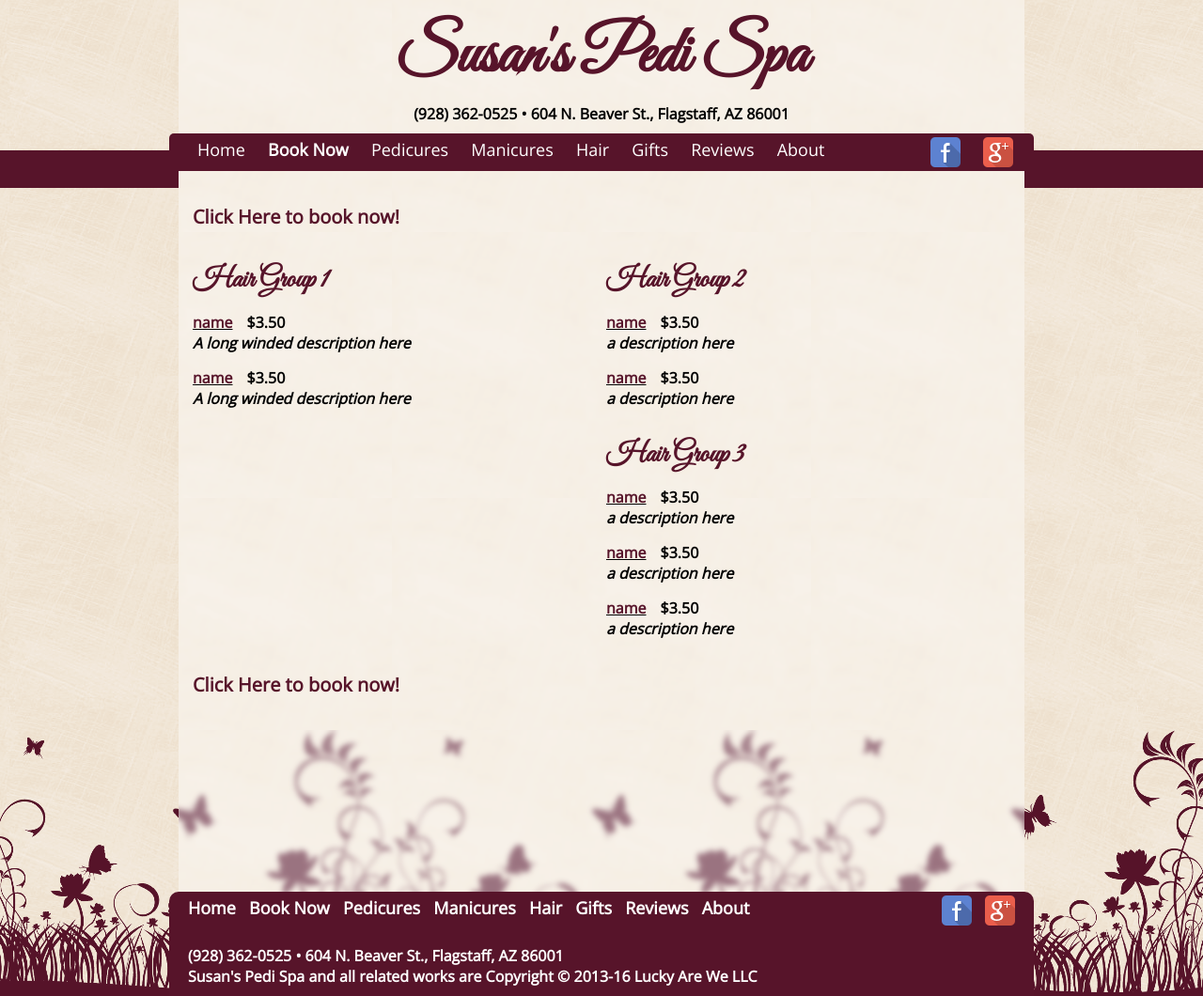
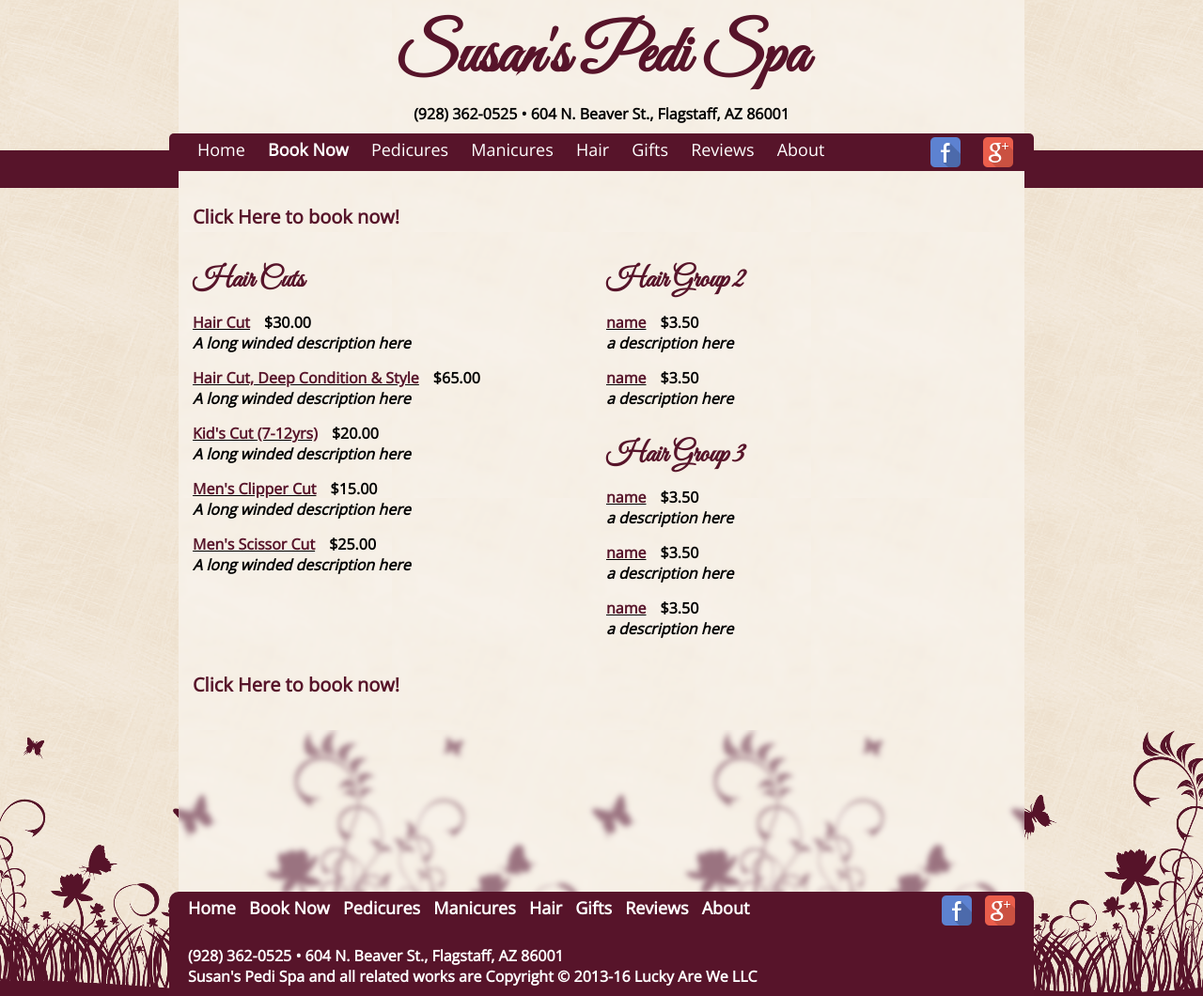
Before and after one commit to susanspedispa/susanspedispa.github.io, a Jekyll site: the page built from menu/hair.html, in a window 1280 px wide. Shown: the whole page at 94% size. Built offline with Jekyll 4.4.1, drawn with Linux system fonts in a browser that asks for light colours.

Commit message:
Update hair.yml

```diff
--- a/_data/hair.yml
+++ b/_data/hair.yml
@@ -1,16 +1,29 @@
 menu:
 - position: left
   groups:
-    - name: Hair Group 1
+    - name: Hair Cuts
       treatments:
-        - name: name
-          price: $3.50
+        - name: Hair Cut
+          price: $30.00
           description: >
             A long winded description here
-        - name: name
-          price: $3.50
+        - name: Hair Cut, Deep Condition & Style
+          price: $65.00
           description: >
             A long winded description here
+        - name: Kid's Cut (7-12yrs)
+          price: $20.00
+          description: >
+            A long winded description here
+        - name: Men's Clipper Cut
+          price: $15.00
+          description: >
+            A long winded description here
+        - name: Men's Scissor Cut
+          price: $25.00
+          description: >
+            A long winded description here
+
 
 - position: right
   groups:
```
